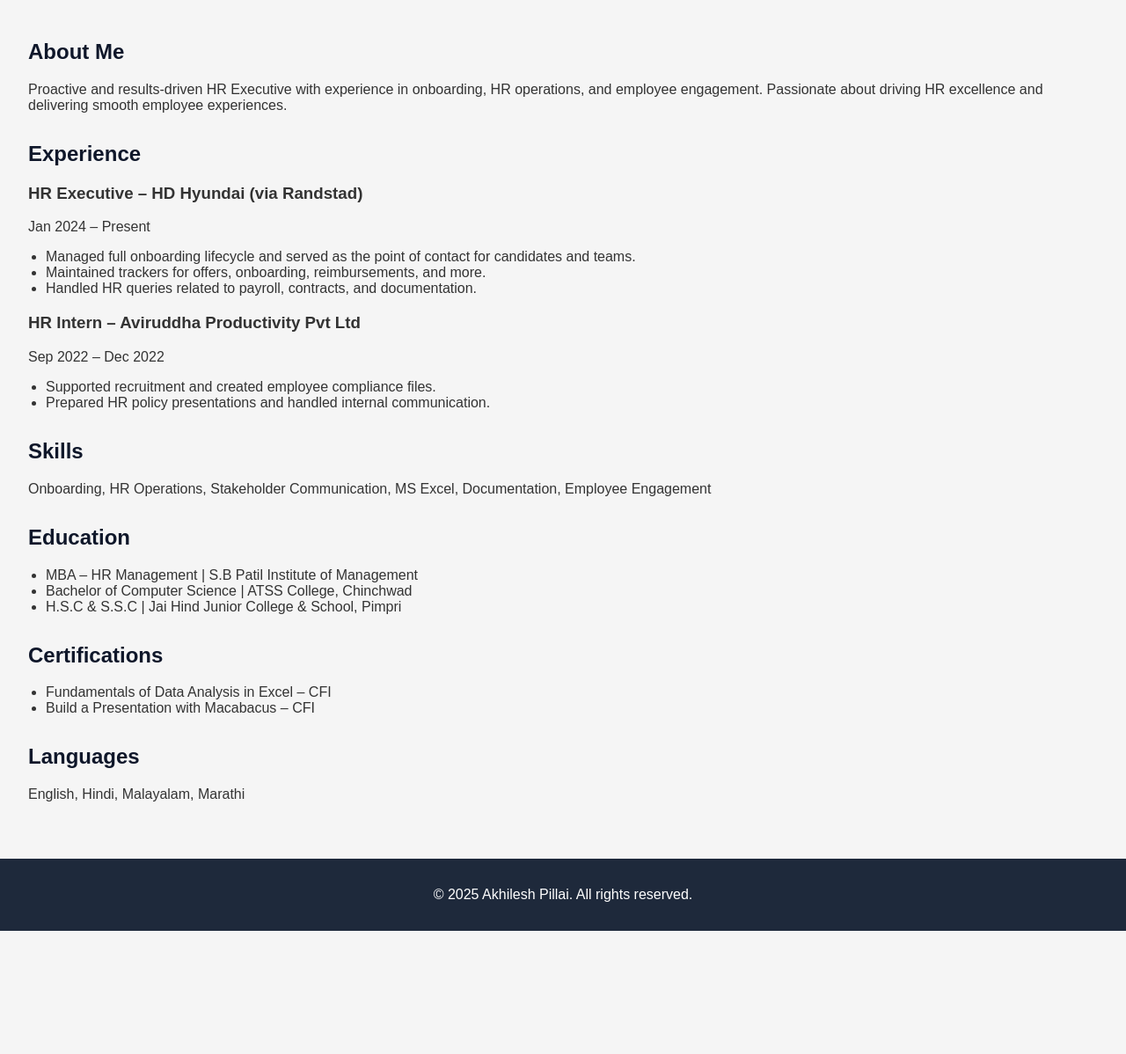
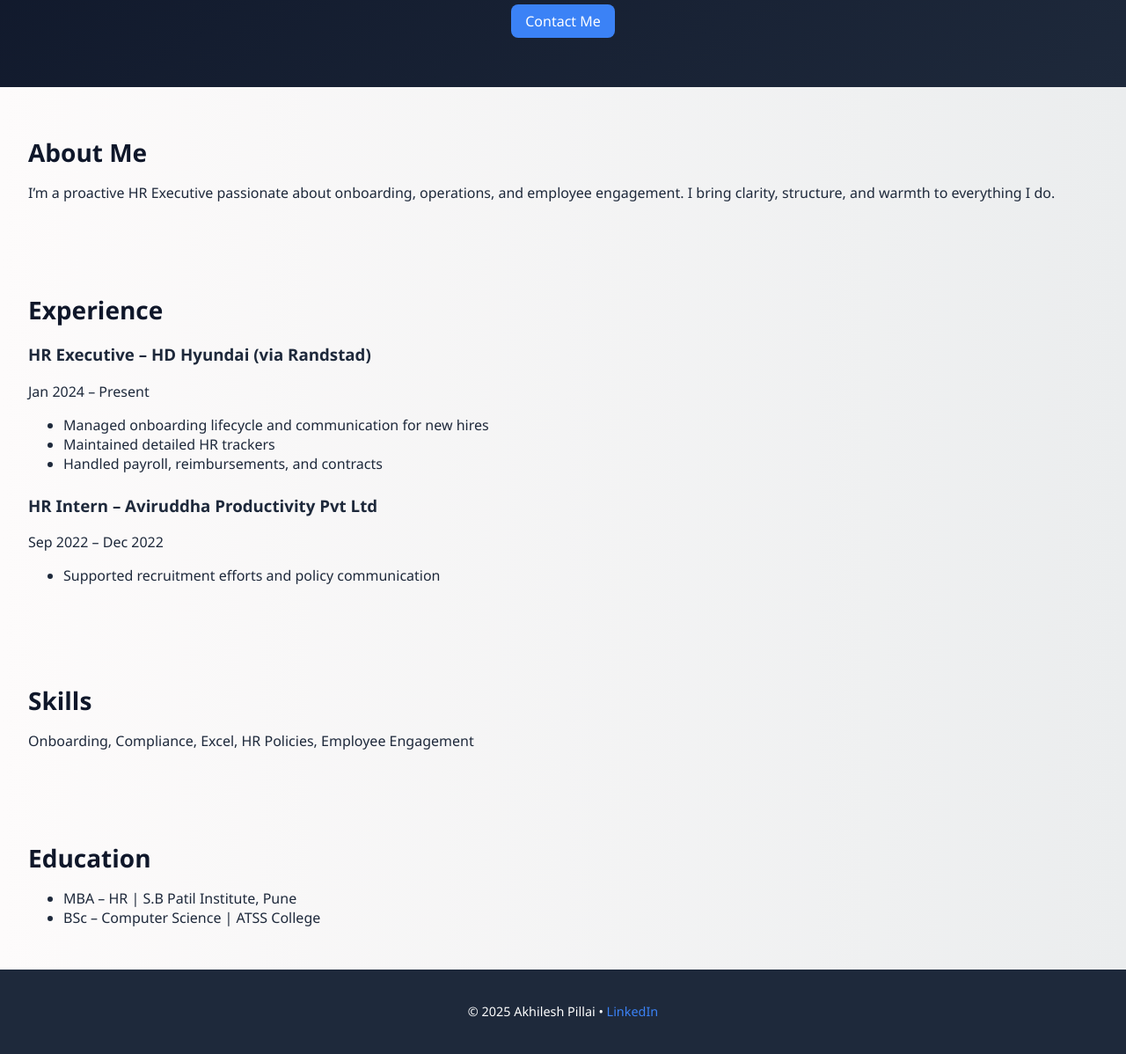
Before and after one commit to akhiiilesh01/akhiiilesh01.github.io, a plain HTML site: page index.html in a window 1280 px wide. Shown: the part 187-1385 px from the top of the page at 88% size. Before the commit the page ends 1245 px from the top, so only its background shows below. Drawn offline with Linux system fonts and the light colour scheme.

Commit message:
Add files via upload

```diff
--- a/index.html
+++ b/index.html
@@ -1,65 +1,53 @@
-
 <!DOCTYPE html>
 <html lang="en">
 <head>
-    <meta charset="UTF-8">
-    <meta name="viewport" content="width=device-width, initial-scale=1.0">
-    <title>Akhilesh Pillai – Portfolio</title>
-    <link rel="stylesheet" href="style.css">
+  <meta charset="UTF-8" />
+  <meta name="viewport" content="width=device-width, initial-scale=1.0"/>
+  <title>Akhilesh Pillai | Portfolio</title>
+  <link rel="stylesheet" href="style.css" />
 </head>
 <body>
-    <header>
-        <h1>Akhilesh Pillai</h1>
+  <div class="hero">
+    <h1>Hello, I'm <span class="highlight">Akhilesh Pillai</span></h1>
     <p>HR Executive | Pune, India</p>
-        <p>Email: akhi47963@gmail.com | Phone: 9588653683 | <a href="https://linkedin.com/in/akhilesh-pillai-8522b222a" target="_blank">LinkedIn</a></p>
-    </header>
-    <main>
-        <section>
+    <a href="mailto:akhi47963@gmail.com" class="button">Contact Me</a>
+  </div>
+  <section class="about">
     <h2>About Me</h2>
-            <p>Proactive and results-driven HR Executive with experience in onboarding, HR operations, and employee engagement. Passionate about driving HR excellence and delivering smooth employee experiences.</p>
+    <p>I’m a proactive HR Executive passionate about onboarding, operations, and employee engagement. I bring clarity, structure, and warmth to everything I do.</p>
   </section>
-        <section>
+  <section class="experience">
     <h2>Experience</h2>
+    <div class="job">
       <h3>HR Executive – HD Hyundai (via Randstad)</h3>
       <p>Jan 2024 – Present</p>
       <ul>
-                <li>Managed full onboarding lifecycle and served as the point of contact for candidates and teams.</li>
-                <li>Maintained trackers for offers, onboarding, reimbursements, and more.</li>
-                <li>Handled HR queries related to payroll, contracts, and documentation.</li>
+        <li>Managed onboarding lifecycle and communication for new hires</li>
+        <li>Maintained detailed HR trackers</li>
+        <li>Handled payroll, reimbursements, and contracts</li>
       </ul>
+    </div>
+    <div class="job">
       <h3>HR Intern – Aviruddha Productivity Pvt Ltd</h3>
       <p>Sep 2022 – Dec 2022</p>
       <ul>
-                <li>Supported recruitment and created employee compliance files.</li>
-                <li>Prepared HR policy presentations and handled internal communication.</li>
+        <li>Supported recruitment efforts and policy communication</li>
+      </ul>
+    </div>
+  </section>
+  <section class="skills">
+    <h2>Skills</h2>
+    <p>Onboarding, Compliance, Excel, HR Policies, Employee Engagement</p>
+  </section>
+  <section class="education">
+    <h2>Education</h2>
+    <ul>
+      <li>MBA – HR | S.B Patil Institute, Pune</li>
+      <li>BSc – Computer Science | ATSS College</li>
     </ul>
   </section>
-        <section>
-            <h2>Skills</h2>
-            <p>Onboarding, HR Operations, Stakeholder Communication, MS Excel, Documentation, Employee Engagement</p>
-        </section>
-        <section>
-            <h2>Education</h2>
-            <ul>
-                <li>MBA – HR Management | S.B Patil Institute of Management</li>
-                <li>Bachelor of Computer Science | ATSS College, Chinchwad</li>
-                <li>H.S.C & S.S.C | Jai Hind Junior College & School, Pimpri</li>
-            </ul>
-        </section>
-        <section>
-            <h2>Certifications</h2>
-            <ul>
-                <li>Fundamentals of Data Analysis in Excel – CFI</li>
-                <li>Build a Presentation with Macabacus – CFI</li>
-            </ul>
-        </section>
-        <section>
-            <h2>Languages</h2>
-            <p>English, Hindi, Malayalam, Marathi</p>
-        </section>
-    </main>
   <footer>
-        <p>© 2025 Akhilesh Pillai. All rights reserved.</p>
+    <p>© 2025 Akhilesh Pillai • <a href="https://linkedin.com/in/akhilesh-pillai-8522b222a" target="_blank">LinkedIn</a></p>
   </footer>
 </body>
 </html>
--- a/style.css
+++ b/style.css
@@ -1,33 +1,50 @@
 
 body {
-    font-family: Arial, sans-serif;
-    margin: 0;
-    padding: 0;
-    background-color: #f5f5f5;
-    color: #333;
+  margin: 0;
+  font-family: 'Segoe UI', sans-serif;
+  background: linear-gradient(to right, #fdfbfb, #ebedee);
+  color: #1e293b;
 }
-header, footer {
-    background-color: #1e293b;
-    color: white;
-    text-align: center;
-    padding: 1rem 0;
+.hero {
+  background: linear-gradient(145deg, #0f172a, #1e293b);
+  color: white;
+  text-align: center;
+  padding: 4rem 2rem;
 }
-main {
-    padding: 2rem;
+.hero h1 {
+  font-size: 2.5rem;
+  margin-bottom: 0.5rem;
 }
-h1, h2 {
-    color: #0f172a;
+.hero .highlight {
+  color: #3b82f6;
+}
+.button {
+  margin-top: 1rem;
+  background: #3b82f6;
+  color: white;
+  padding: 0.5rem 1rem;
+  text-decoration: none;
+  border-radius: 8px;
 }
 section {
-    margin-bottom: 2rem;
+  padding: 2rem;
 }
-ul {
-    padding-left: 20px;
+section h2 {
+  font-size: 1.75rem;
+  margin-bottom: 1rem;
+  color: #0f172a;
 }
-a {
-    color: #3b82f6;
-    text-decoration: none;
+.job {
+  margin-bottom: 1.5rem;
 }
-a:hover {
-    text-decoration: underline;
+footer {
+  text-align: center;
+  padding: 1.5rem;
+  background: #1e293b;
+  color: white;
+  font-size: 0.9rem;
 }
+footer a {
+  color: #3b82f6;
+  text-decoration: none;
+}
```
Lines whose indentation alone changed are shown as unchanged.
